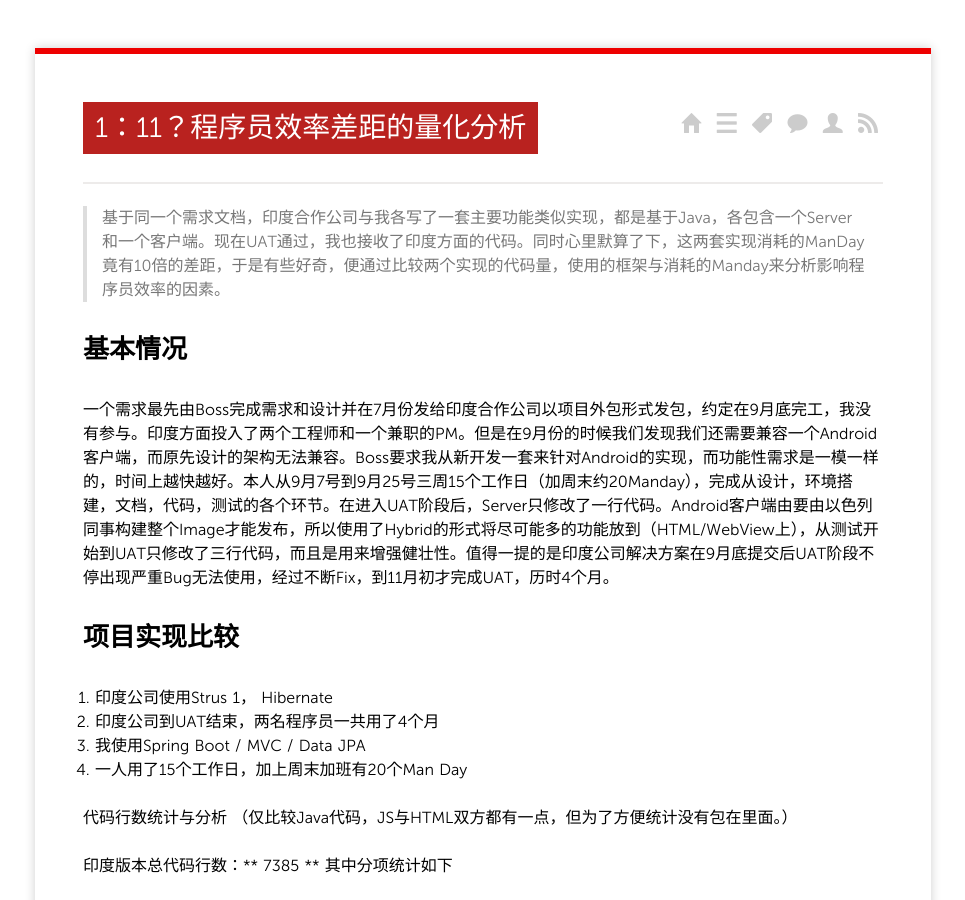
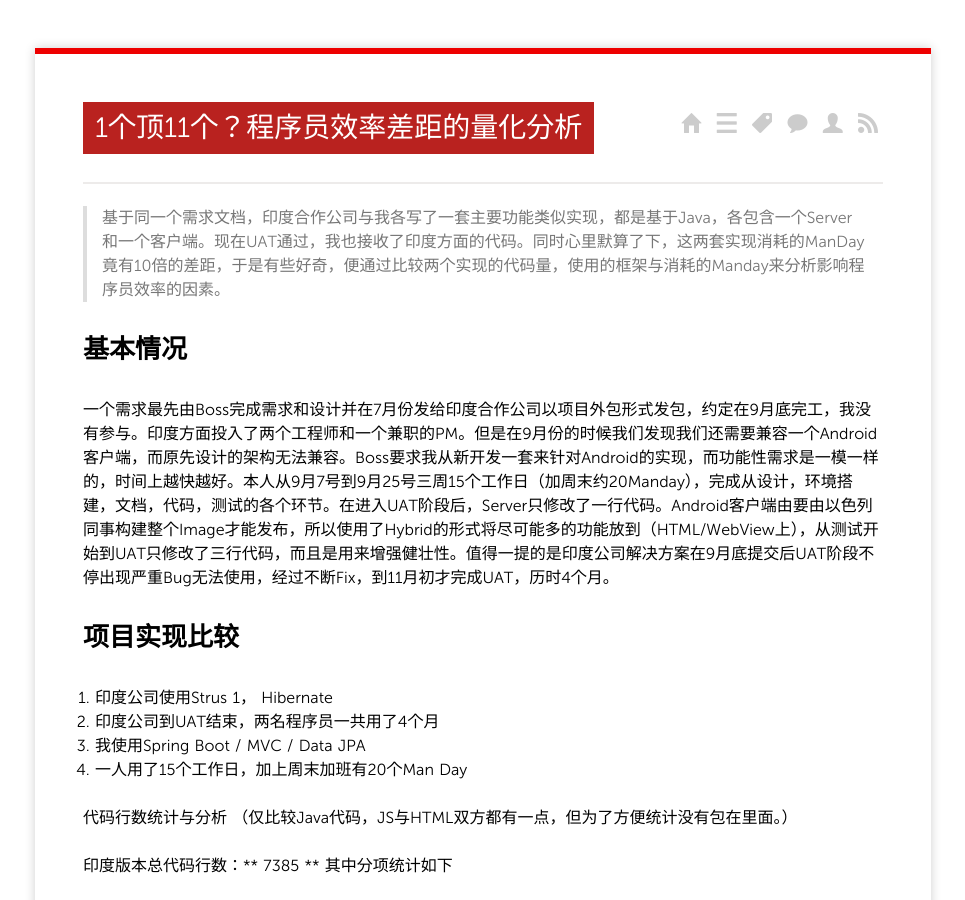
Before and after one commit to dashjim/dashjim.github.com, a Jekyll site: the page built from _posts/2015/2015-11-17-The-Factors-That-Cause-Programer-Perform-Differently.md, in a window 1280 px wide and 900 px high. Shown: the whole window, without its empty margins (157-1122 px from the left). Built offline with Jekyll 4.4.1, drawn with Linux system fonts in a browser that asks for light colours; nearby versions of some CDN libraries; Markdown is read by kramdown in place of the engine named in the settings; comment, search, counter and statistics services are not loaded.

Commit message:
Update 2015-11-17-The-Factors-That-Cause-Programer-Perform-Differently.md

```diff
--- a/_posts/2015/2015-11-17-The-Factors-That-Cause-Programer-Perform-Differently.md
+++ b/_posts/2015/2015-11-17-The-Factors-That-Cause-Programer-Perform-Differently.md
@@ -1,6 +1,6 @@
 ---
 layout: post
-title: 1：11？程序员效率差距的量化分析
+title: 1个顶11个？程序员效率差距的量化分析
 categories:
 - Common Tec
 tags:
```
